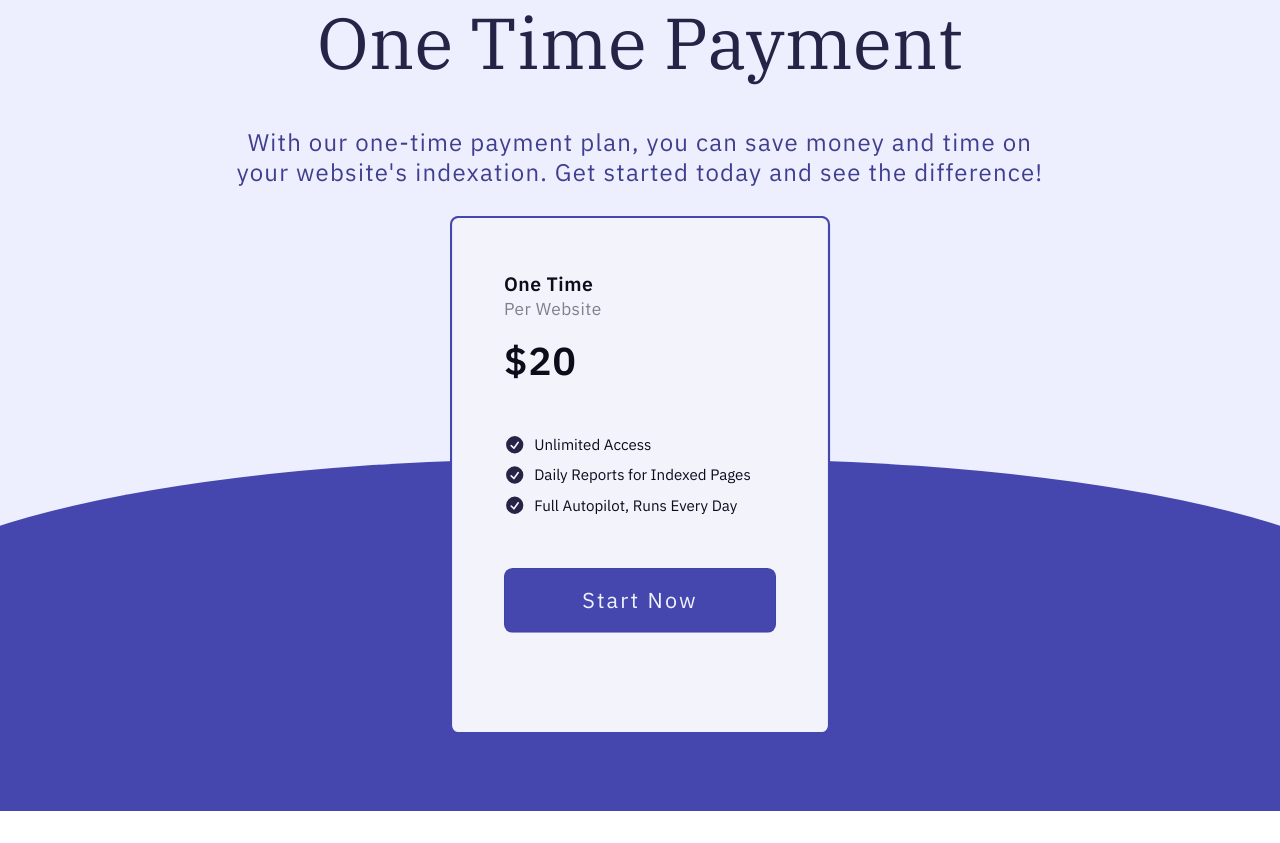
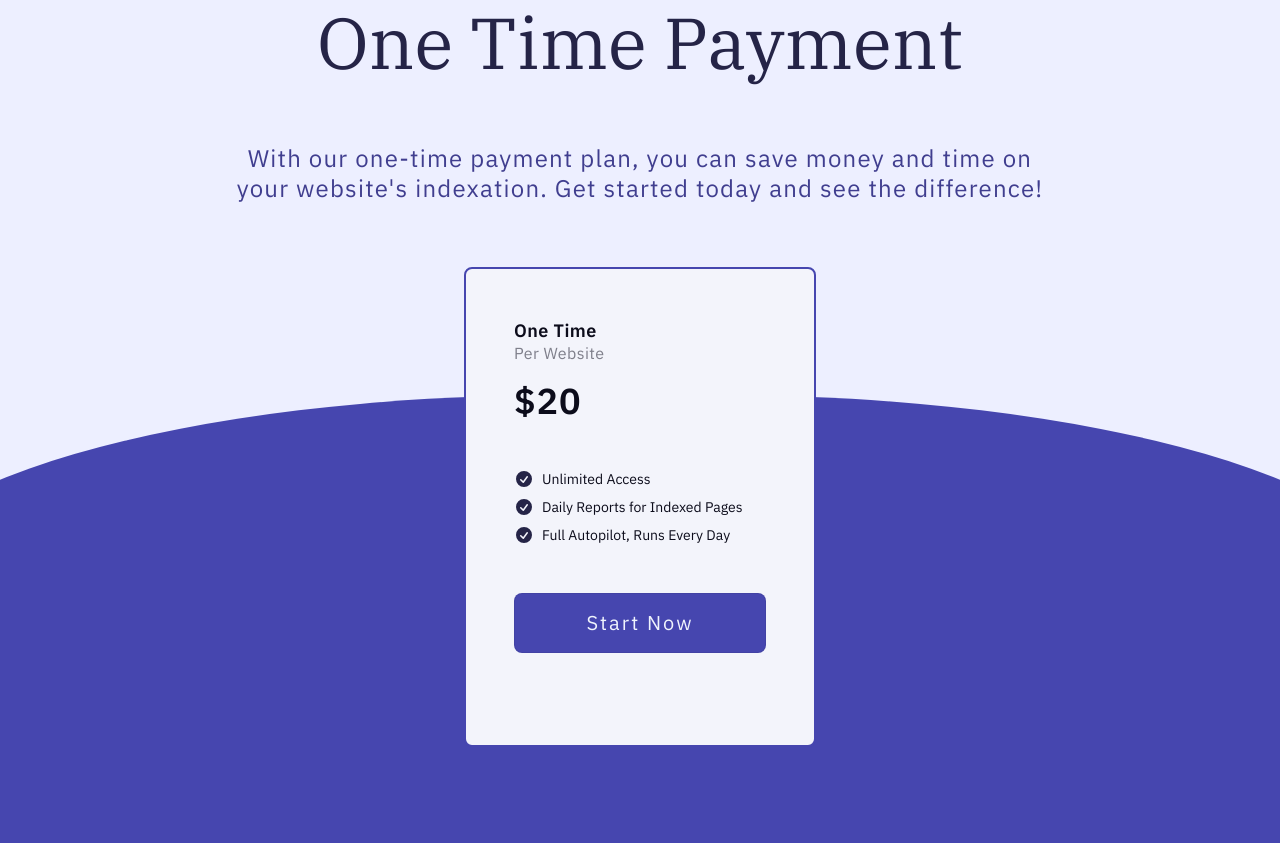
Before and after one commit to okanay/ga-backend-oa-client, a React (Vite) app: page / in a window 1280 px wide. Shown: the part 1240-2083 px from the top of the page. Before the commit the page ends 2051 px from the top, so only its background shows below. Built offline with nearby package versions, Linux system fonts and the light colour scheme.

Commit message:
pricing - 11

```diff
--- a/src/components/main/price-section/index.tsx
+++ b/src/components/main/price-section/index.tsx
@@ -11,8 +11,7 @@ export const PriceSection = () => {
 
   // card animation on scroll
   // prettier-ignore
-  const opacity = useTransform(scrollYProgress, [0, 0.65, 0.9], [0, 0, 1]);
-  const clipTop = useTransform(scrollYProgress, [0, 0.65, 0.95], [100, 100, 0]);
+  const clipTop = useTransform(scrollYProgress, [0, 0.63, 0.90], [100, 100, 0]);
   const clipTemplate = useMotionTemplate`inset(0% 0% ${clipTop}% 0%)`;
 
   // circle animation on scroll
@@ -27,13 +26,13 @@ export const PriceSection = () => {
       className="relative flex h-fit min-h-[844px] flex-col justify-center overflow-hidden bg-flower-50 py-16 sm:h-full sm:min-h-0 sm:py-24"
     >
       {/*Contents*/}
-      <div className="flex flex-col items-center justify-center space-y-12">
+      <div className="flex flex-col items-center justify-center space-y-8 px-4 sm:space-y-16">
         {/*Price Section Header*/}
-        <div className="flex w-full flex-col items-center justify-center space-y-8 text-center sm:space-y-12">
+        <div className="flex w-full flex-col items-center justify-center space-y-8 text-center sm:space-y-16">
           <h4 className="text-balance text-center font-plexSansSerif text-3xl text-secondary-950 base-phone:text-4xl sm:text-6xl sm:leading-[3.75rem] lg:max-w-[42.5rem] lg:text-7xl lg:leading-[4.75rem]">
             Unlimited Access One Time Payment
           </h4>
-          <h5 className="text-balance text-center text-sm leading-5 tracking-wider text-secondary-800 base-phone:text-sm sm:text-xl sm:leading-[1.4rem] lg:max-w-[55rem] lg:text-2xl lg:leading-[1.85rem]">
+          <h5 className="max-w-[340px] text-balance text-center text-sm leading-5 tracking-wider text-secondary-800 base-phone:text-sm sm:max-w-[560px] sm:text-xl sm:leading-[1.4rem] lg:max-w-[55rem] lg:text-2xl lg:leading-[1.85rem]">
             With our one-time payment plan, you can save money and time on your
             website's indexation. Get started today and see the difference!
           </h5>
@@ -41,13 +40,10 @@ export const PriceSection = () => {
 
         {/*Card*/}
         <m.div
-          className={`relative z-30 rounded-lg border-2 bg-secondary-50 sm:min-h-[30rem] sm:w-[22rem] sm:scale-[108%] sm:border-2
+          className={`relative z-30 rounded-lg border-2 bg-secondary-50 sm:min-h-[30rem] sm:w-[22rem] sm:border-2
           sm:border-secondary-700
           `}
-          style={{
-            opacity,
-            clipPath: clipTemplate,
-          }}
+          style={{ clipPath: clipTemplate }}
         >
           {/* Card Items*/}
           <div className="flex h-full w-full flex-col justify-between space-y-12 px-12 py-12">
@@ -92,7 +88,7 @@ export const PriceSection = () => {
 
       {/* Bottom Circle*/}
       <m.div
-        className="absolute bottom-0 left-0 z-20 h-[22rem] w-full bg-secondary-700 sm:block"
+        className="absolute bottom-0 left-0 z-20 h-[18rem] w-full bg-secondary-700 sm:block sm:h-[28rem]"
         style={{
           borderTopLeftRadius: radius,
           borderTopRightRadius: radius,
```
